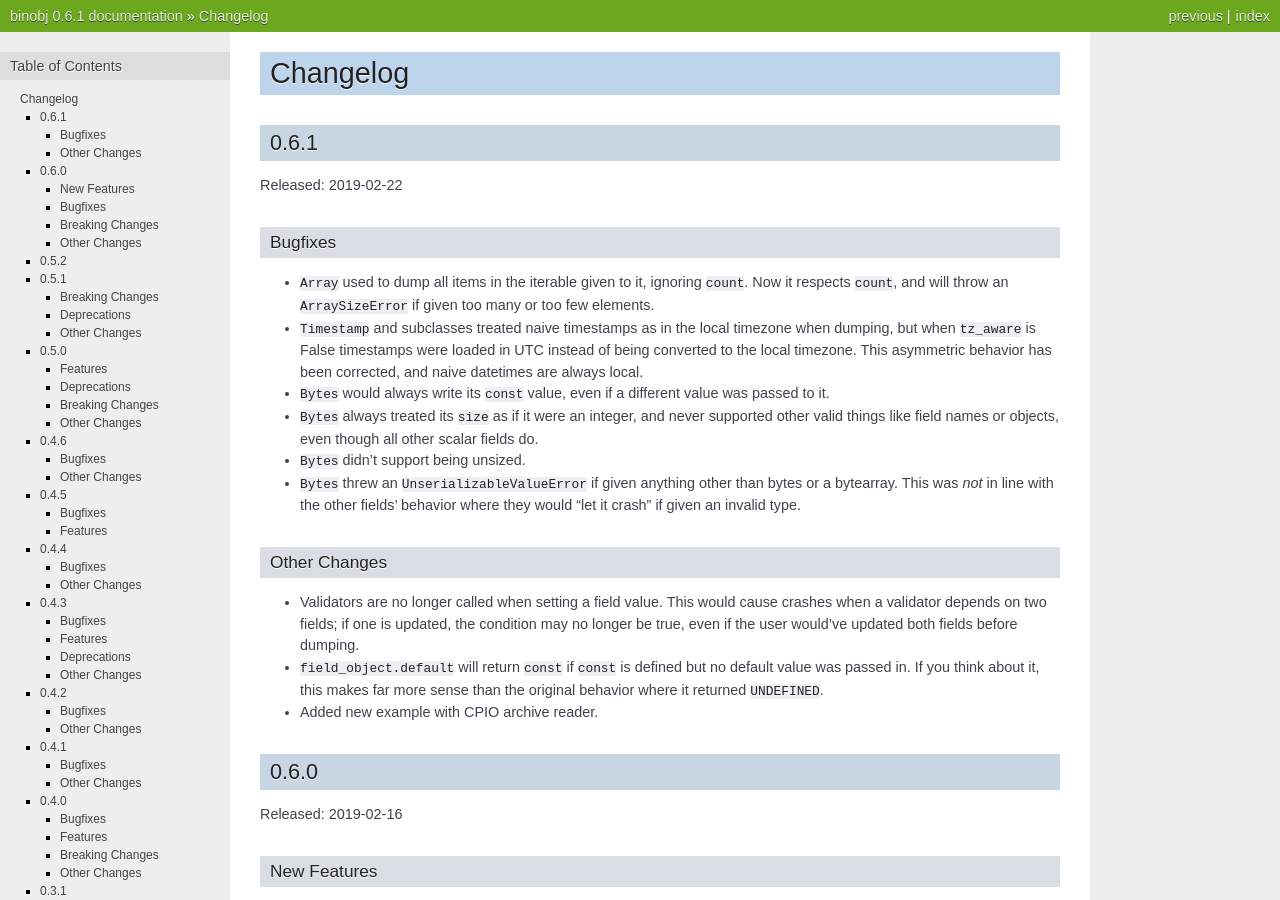
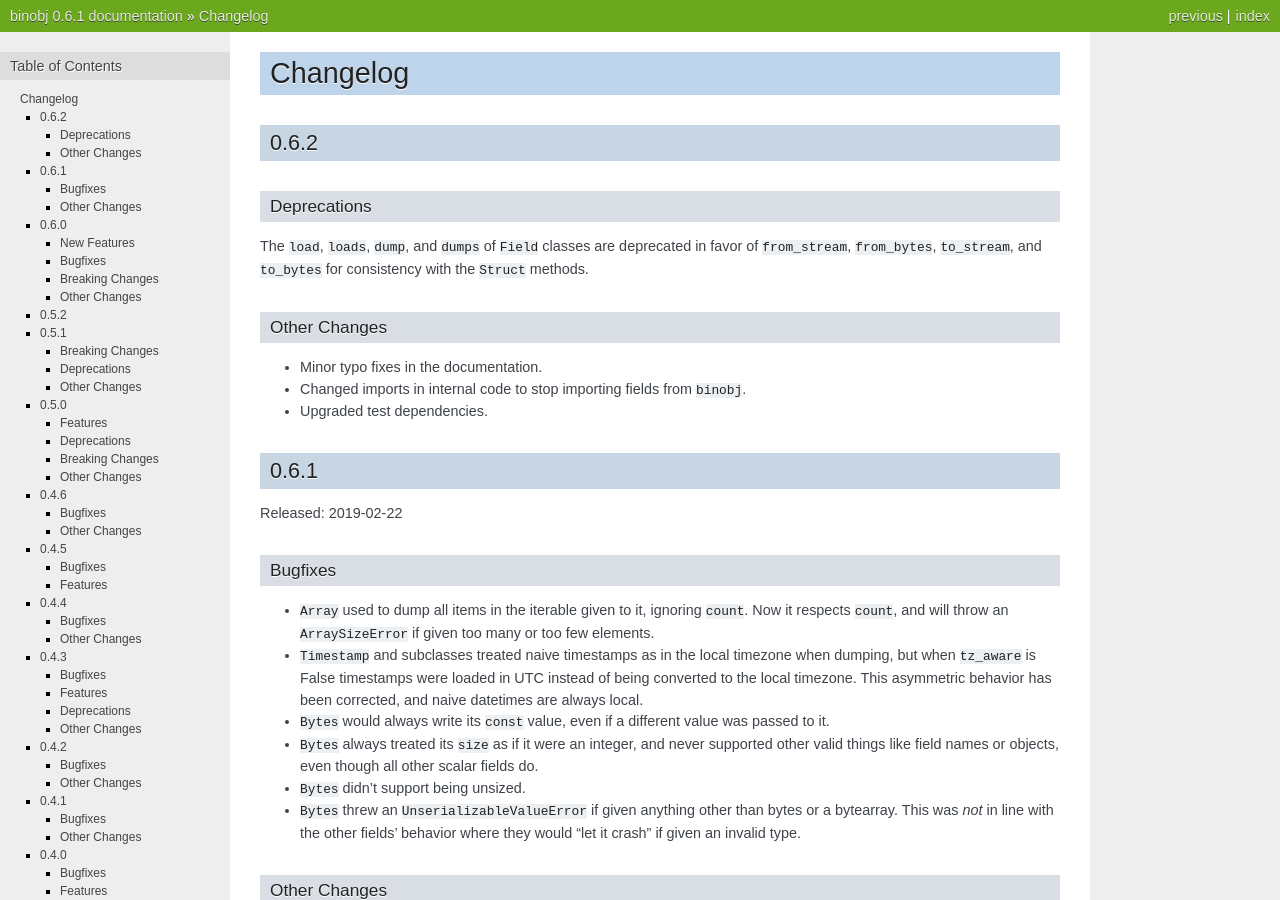
Before and after one commit to dargueta/binobj, a Sphinx documentation site: the page built from docs/source/CHANGELOG.rst, in a window 1280 px wide and 900 px high. Built offline with Sphinx 7.4.7, drawn with Linux system fonts in a browser that asks for light colours.

Commit message:
Update changelog

```diff
--- a/docs/source/CHANGELOG.rst
+++ b/docs/source/CHANGELOG.rst
@@ -1,5 +1,22 @@
 Changelog
 =========
+
+0.6.2
+-----
+
+Deprecations
+~~~~~~~~~~~~
+
+The ``load``, ``loads``, ``dump``, and ``dumps`` of ``Field`` classes are
+deprecated in favor of ``from_stream``, ``from_bytes``, ``to_stream``, and
+``to_bytes`` for consistency with the ``Struct`` methods.
+
+Other Changes
+~~~~~~~~~~~~~
+
+* Minor typo fixes in the documentation.
+* Changed imports in internal code to stop importing fields from ``binobj``.
+* Upgraded test dependencies.
 
 0.6.1
 -----
```
